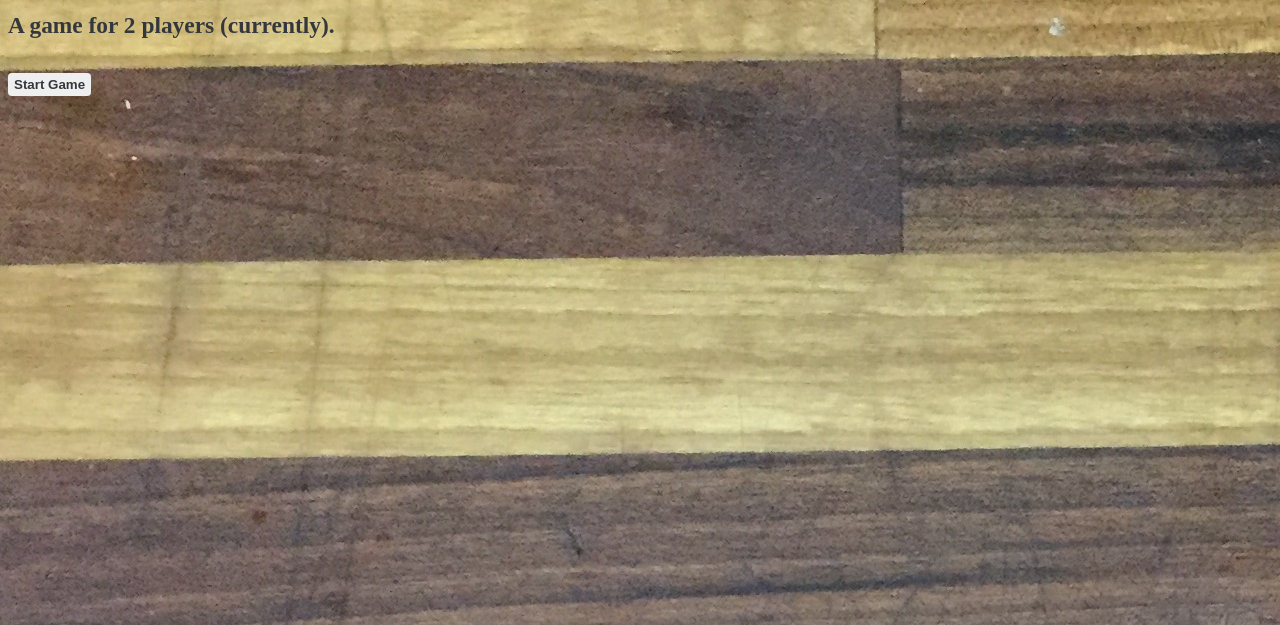
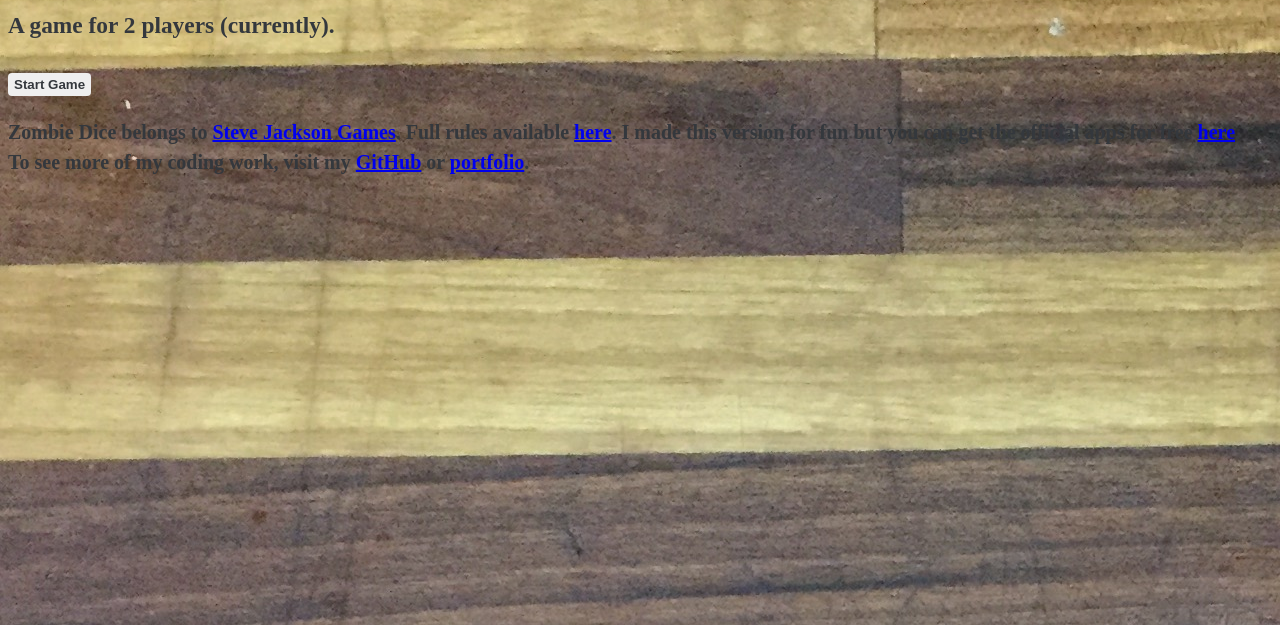
Before and after one commit to camcginty/zombie-dice-client, a website built with webpack: page index.html in a window 1280 px wide. Shown: the part 175-800 px from the top of the page. Built offline with nearby package versions, Linux system fonts and the light colour scheme.

Commit message:
Footer
- Add copyright info
- Add links to my github and portfolio.

```diff
--- a/index.html
+++ b/index.html
@@ -41,4 +41,7 @@
         <button class="endTurn">Keep brains, pass turn</button></p>
     </div>
     </body>
+    <footer>Zombie Dice belongs to <a href="http://www.sjgames.com/dice/zombiedice/">Steve Jackson Games</a>. Full rules available <a href="http://www.sjgames.com/dice/zombiedice/img/ZDRules_English.pdf">here</a>. I made this version for fun but you can get the official apps for free <a href="http://www.sjgames.com/apps/zombiedice/">here</a>.<br>
+      To see more of my coding work, visit my <a href="https://github.com/camcginty">GitHub</a> or <a href="https://camcginty.github.io/">portfolio</a>.
+    </footer>
 </html>
```
